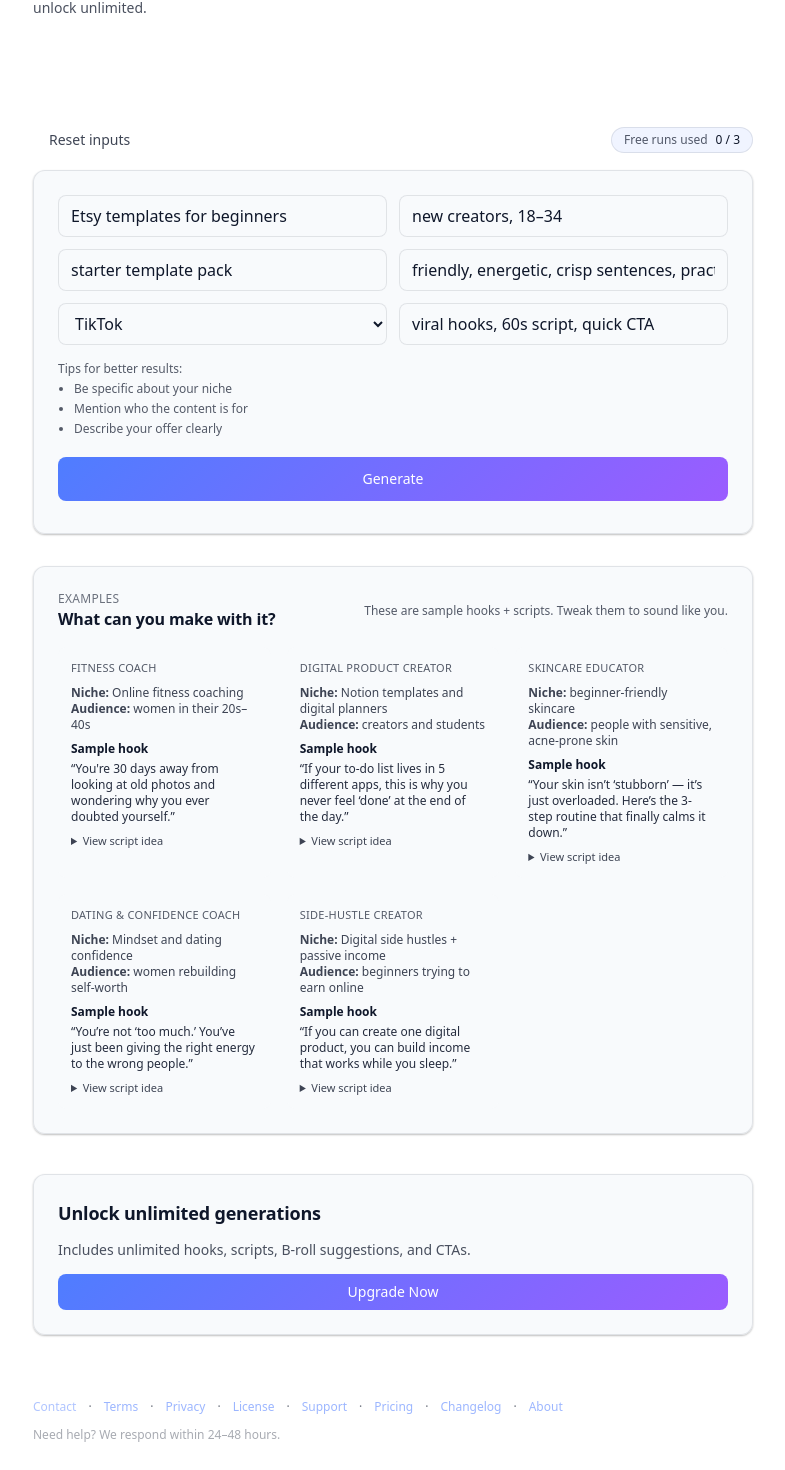
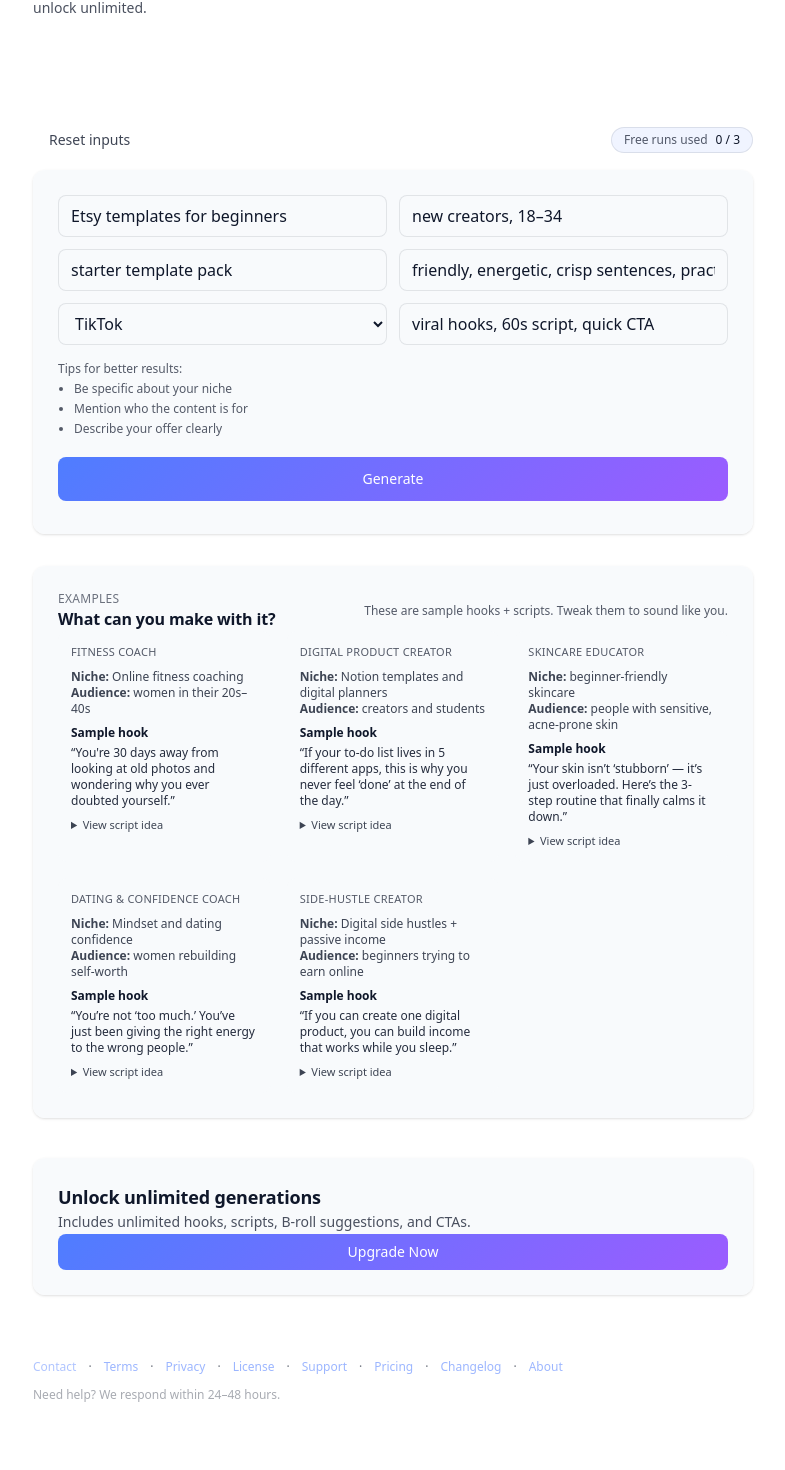
Before and after one commit to aveeno350-ctrl/hook-script-studio, a Next.js app: page / in a window 1280 px wide. Shown: the part 294-1764 px from the top of the page, without its empty margins (247-1032 px from the left). After the commit the page ends 1729 px from the top, so only its background shows below. Built offline with nearby package versions, Linux system fonts and the light colour scheme; no server answers.

Commit message:
Update cards in page.tsx

```diff
--- a/app/page.tsx
+++ b/app/page.tsx
@@ -8,6 +8,8 @@ import CopyButton from "./components/CopyButton";
 import UpdateBanner from "@/app/components/UpdateBanner";
 import { M, useMotion } from "./components/Motion";
 import { EXAMPLES } from "@/data/examples";
+import GlowCard from "./components/GlowCard";
+
 
 
 
@@ -271,7 +273,7 @@ setTimeout(() => outRef.current?.scrollIntoView({ behavior: "smooth", block: "st
   </div>
 
   {/* Inputs card */}
-  <section className="card p-4 md:p-6">
+  <GlowCard className="p-4 md:p-6 group">
     <M.section
       className="grid grid-cols-1 md:grid-cols-2 gap-3 mb-2"
       variants={stagger}
@@ -370,11 +372,13 @@ setTimeout(() => outRef.current?.scrollIntoView({ behavior: "smooth", block: "st
         )}
       </M.button>
     </M.section>
-  </section>
+  </GlowCard>
+
 
   {/* Output */}
   {(loading || content) && (
-    <section ref={outRef} className="card p-5 mt-6 space-y-4">
+    <GlowCard className="p-5 mt-6 space-y-4 group" ref={outRef as any}>
+
       <div className="flex items-center justify-between">
         <div className="kicker">Output</div>
         <CopyButton getText={() => content ?? ""} />
@@ -405,11 +409,12 @@ setTimeout(() => outRef.current?.scrollIntoView({ behavior: "smooth", block: "st
           dangerouslySetInnerHTML={{ __html: content }}
         />
       )}
-    </section>
+    </GlowCard>
   )}
 
   {/* Examples gallery */}
-  <section className="card p-6 mt-8 space-y-4">
+  <GlowCard className="p-6 mt-8 space-y-4 group">
+
     <div className="flex flex-col md:flex-row md:items-center md:justify-between gap-1 md:gap-2">
       <div>
         <div className="kicker">Examples</div>
@@ -455,10 +460,12 @@ setTimeout(() => outRef.current?.scrollIntoView({ behavior: "smooth", block: "st
         </article>
       ))}
     </div>
-  </section>
+  </GlowCard>
+
 
   {/* Upgrade box */}
-  <section className="card p-6 mt-10 space-y-3">
+  <GlowCard className="p-6 mt-10 space-y-3 group">
+
     <h2 className="font-display text-lg font-semibold">
       Unlock unlimited generations
     </h2>
@@ -479,7 +486,7 @@ setTimeout(() => outRef.current?.scrollIntoView({ behavior: "smooth", block: "st
     >
       Upgrade Now
     </M.a>
-  </section>
+  </GlowCard>
 
   <footer className="pt-10 text-xs opacity-60">
     <div className="space-x-3">
```
